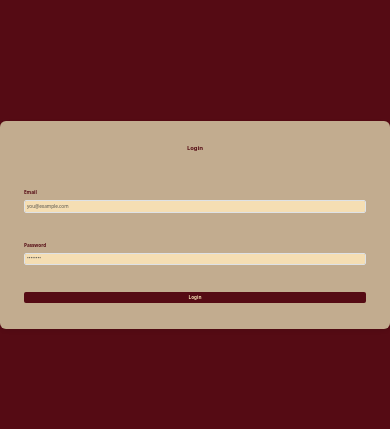
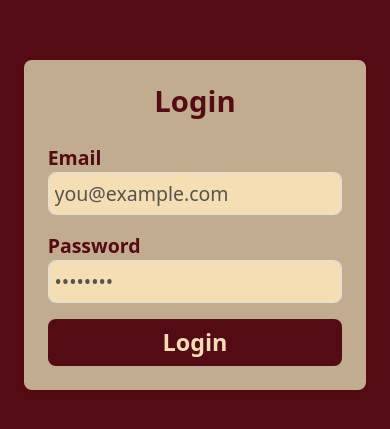
Before and after one commit to ArkadiuszMigas/taskWZK, an Angular app: page /login in a window 390 px wide. Shown: the part 197-626 px from the top of the page. Built offline with nearby package versions, Linux system fonts and the light colour scheme.

Commit message:
poprawa responsywności

```diff
--- a/src/app/components/header/header.component.scss
+++ b/src/app/components/header/header.component.scss
@@ -8,3 +8,13 @@
     font-weight: bold;
     color: #c2ac8f;
 }
+
+@media (max-width: 752px) {
+    .header{
+        padding: 6vw;
+    }
+
+    .headerLabel{
+        font-size: 7vw;
+    }
+}
--- a/src/app/components/login-page/login-page.component.html
+++ b/src/app/components/login-page/login-page.component.html
@@ -2,8 +2,7 @@
   class="d-flex justify-content-center align-items-center min-vh-100 background"
 >
   <div
-    class="foreground p-4 rounded shadow-sm"
-    style="min-width: 320px; max-width: 420px; width: 100%"
+    class="loginBox foreground p-4 shadow-sm"
   >
     <h2 class="cardHeader mb-4 text-center">Login</h2>
 
--- a/src/app/components/login-page/login-page.component.scss
+++ b/src/app/components/login-page/login-page.component.scss
@@ -53,3 +53,53 @@
 .form-control.is-invalid {
   border-color: 0.2vw red;
 }
+
+.loginBox {
+  min-width: 320px;
+  max-width: 420px;
+  width: 100%;
+  border-radius: 0.5vw;
+}
+
+@media (max-width: 752px) {
+  .cardHeader {
+    font-size: 7.5vw;
+    margin-bottom: 3vw;
+  }
+
+  .label {
+    font-size: 5vw;
+  }
+
+  .input {
+    font-size: 5vw;
+    padding: 1.5vw;
+    margin-bottom: 3vw;
+  }
+
+  .logInBtn {
+    font-size: 6vw;
+    padding: 1.5vw;
+    border-radius: 2vw;
+  }
+
+  .invalid-feedback {
+    font-size: 4vw;
+  }
+
+  .form-control {
+    font-size: 5vw;
+    border-radius: 2vw;
+    padding: 1.5vw;
+  }
+
+  .form-control:focus {
+    box-shadow: 0 0 0 0.5vw rgba(85, 11, 20, 0.25);
+  }
+
+  .loginBox {
+    min-width: 80%;
+    max-width: fit-content;
+    border-radius: 2vw;
+  }
+}
--- a/src/app/components/main-page/main-page.component.scss
+++ b/src/app/components/main-page/main-page.component.scss
@@ -82,3 +82,52 @@
   color: wheat;
   font-weight: bold;
 }
+
+@media (max-width: 752px) {
+  .mainHeader {
+    font-size: 8vw;
+    margin-bottom: 4vw;
+  }
+
+  .loading {
+    font-size: 7vw;
+  }
+
+  .newsCard ::shadow {
+    font-size: 3vw;
+    padding: 2vw;
+    margin-bottom: 3vw;
+    box-shadow: 1.5vw 1.5vw #7e6961;
+    border-radius: 2.5vw;
+  }
+
+  .newsCard .cardTitle {
+    font-size: 5.5vw;
+  }
+
+  .newsCard .date {
+    font-size: 4vw;
+    margin-bottom: 1.5vw;
+  }
+
+  .newsCard .cardContent {
+    font-size: 4vw;
+  }
+
+  .noNews {
+    font-size: 5vw;
+    padding-top: 2vw;
+  }
+
+  .error {
+    font-size: 6vw;
+    margin-bottom: 3vw;
+  }
+
+  .btnError {
+    padding: 1.5vw;
+    width: 50% !important;
+    border-radius: 2vw;
+    font-size: 5vw;
+  }
+}
--- a/src/styles.scss
+++ b/src/styles.scss
@@ -20,3 +20,19 @@
 .buttons:hover {
   background-color: antiquewhite;
 }
+
+@media (max-width: 752px) {
+    .background{
+        background-color: #550b14;
+    }
+
+    .foreground{
+        background-color: #c2ac8f;
+    }
+
+    .buttons {
+      font-size: 5vw;
+      border-radius: 1.5vw;
+      padding: 1.5vw 3vw;
+    }
+}
```
